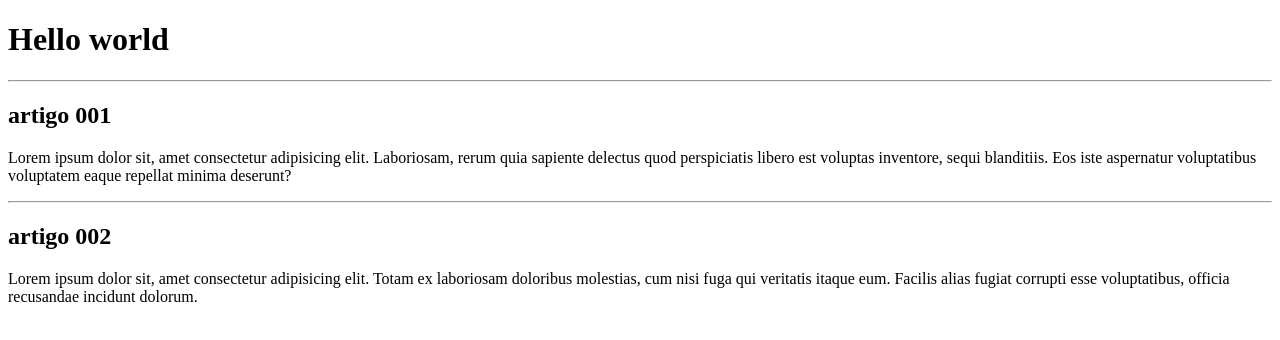
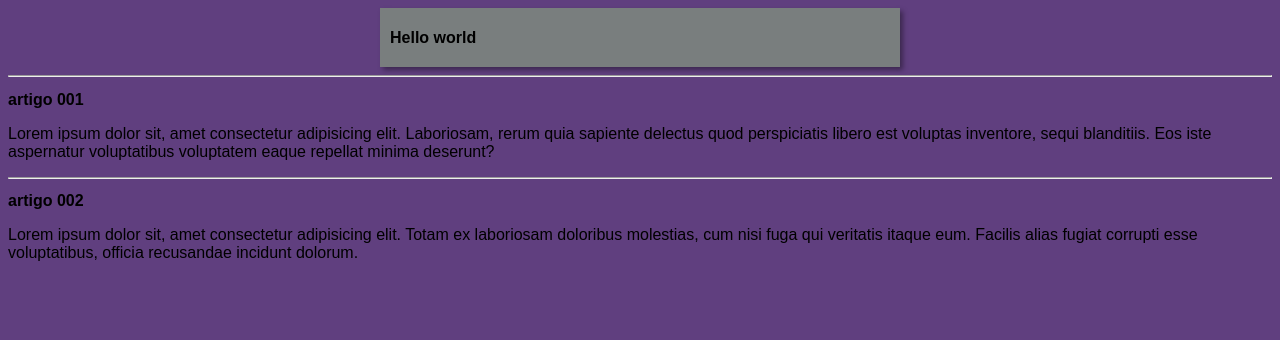
Before and after one commit to Ayesha-Hayat/Hello-World, a plain HTML site: page site-exemplo/index.html in a window 1280 px wide. Drawn offline with Linux system fonts and the light colour scheme.

Commit message:
iniciei o design
..

```diff
--- /dev/null
+++ b/site-exemplo/estilos/style.css
@@ -0,0 +1,19 @@
+* {
+    font-family: Arial, Helvetica, sans-serif;
+    font-size: 16px;
+
+}
+
+body {
+background-color: rgb(96, 63, 127);
+
+}
+
+main {
+    background-color: rgb(121, 126, 126);
+    width: 500px;
+    margin: auto;
+    padding: 10px;
+    box-shadow: 3px 3px 5px rgba(0, 0, 0, 0.381);
+
+}
--- a/site-exemplo/index.html
+++ b/site-exemplo/index.html
@@ -4,6 +4,7 @@
     <meta charset="UTF-8">
     <meta name="viewport" content="width=device-width, initial-scale=1.0">
     <title>Meu primeiro site em repositório</title>
+    <link rel="stylesheet" href="estilos/style.css"
 </head>
 <body>
     <main>
```
